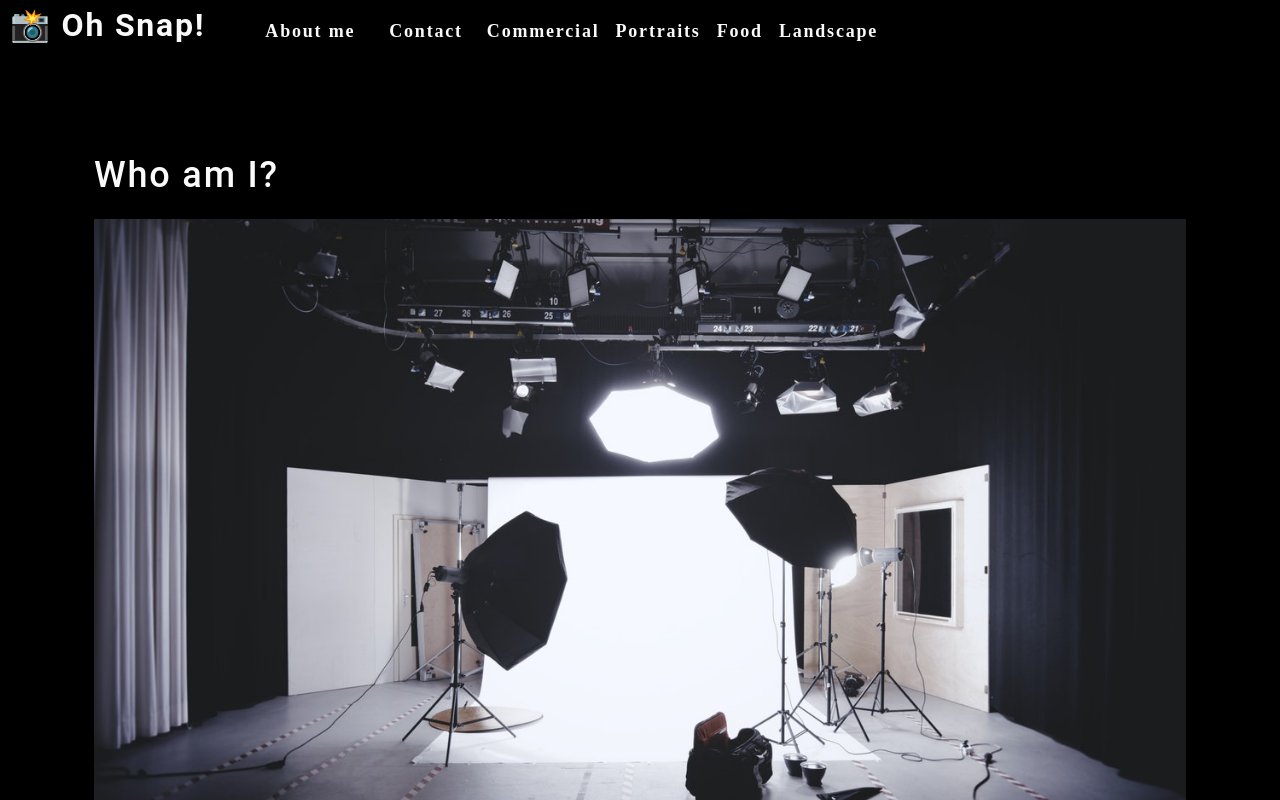
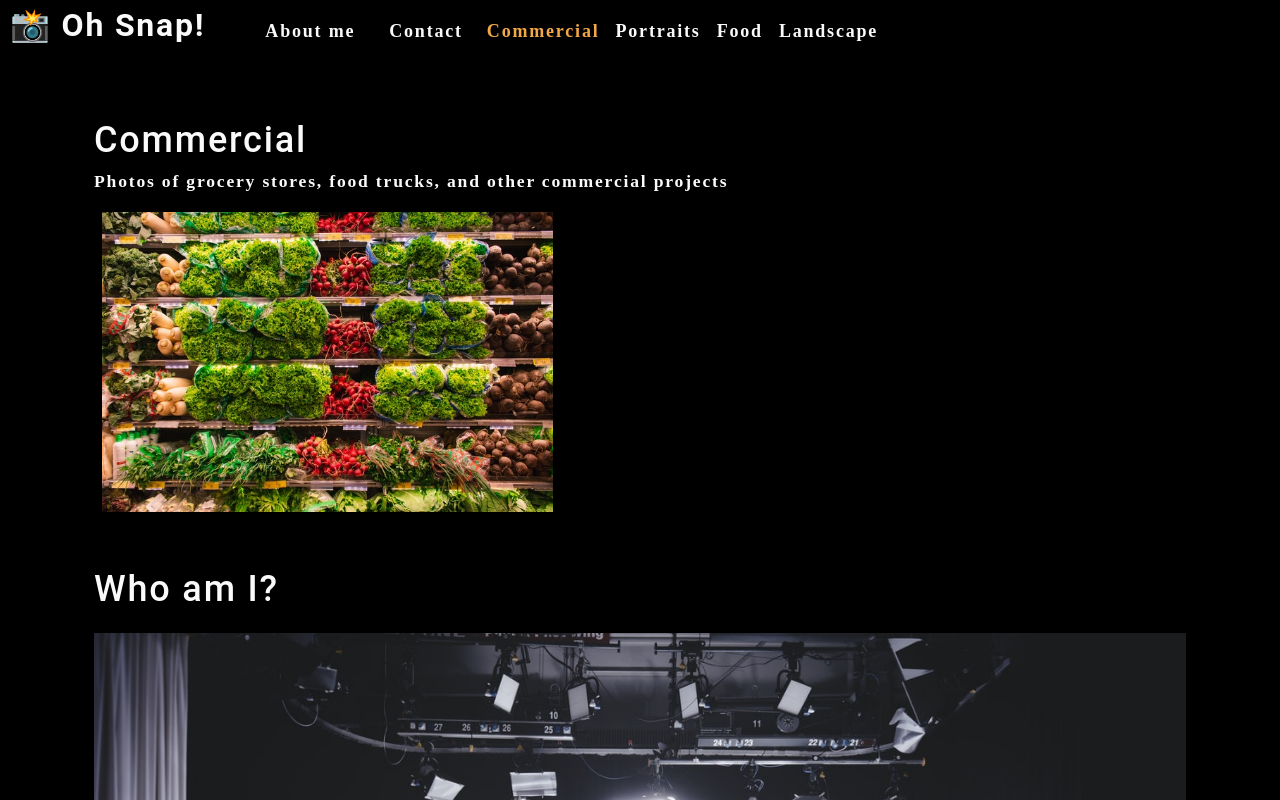
Before and after one commit to tomhabt/photo-port, a React (Create React App) app: page / in a window 1280 px wide. Shown: the top 800 px of the page. Built offline with nearby package versions, Linux system fonts and the light colour scheme.

Commit message:
components with use state and effect formed

```diff
--- a/src/App.js
+++ b/src/App.js
@@ -1,16 +1,34 @@
-import React from "react"
-import About from "./components/About"
-import Nav from "./components/Nav"
-
+import React, { useState } from 'react';
+import Nav from './components/Nav/nav';
+import About from './components/About/about';
+import Gallery from './components/Gallery/gallery';
 
 function App() {
+  const [categories] = useState([
+    {
+      name: 'commercial',
+      description: 'Photos of grocery stores, food trucks, and other commercial projects',
+    },
+    { name: 'portraits', description: 'Portraits of people in my life' },
+    { name: 'food', description: 'Delicious delicacies' },
+    { name: 'landscape', description: 'Fields, farmhouses, waterfalls, and the beauty of nature' },
+  ]);
+
+  const [currentCategory, setCurrentCategory] = useState(categories[0]);
+
   return (
     <div>
-      <Nav></Nav>
+      <Nav
+        categories={categories}
+        setCurrentCategory={setCurrentCategory}
+        currentCategory={currentCategory}
+      ></Nav>
       <main>
-        <About></About>
+        <div>
+          <Gallery></Gallery>
+          <About></About>
+        </div>
       </main>
-
     </div>
   );
 }
--- /dev/null
+++ b/src/components/About/about.js
@@ -0,0 +1,15 @@
+import React from 'react';
+import coverImage from '../../assets/cover/cover-image.jpg'
+
+
+function About() {
+
+  return (
+    <section>
+      <h1 id="about">Who am I?</h1>
+      <img src={coverImage} className="my-2" style={{ width: "100%" }} alt="cover"  />
+    </section>
+  )
+}
+
+export default About
--- a/src/components/About/index.js
+++ /dev/null
@@ -1,15 +0,0 @@
-import React from "react";
-import CoverImage from "../../assets/cover/cover-image.jpg"
-
-const About = () => {
-    return (
-        <section className ="my-5">
-            <h1 id="about">
-                Who am I?
-            </h1>
-            <img src={CoverImage} className="my-2" style ={{width:"100%"}} alt="cover"  />
-        </section>
-    );
-}
-
-export default About;
--- /dev/null
+++ b/src/components/Gallery/gallery.js
@@ -0,0 +1,22 @@
+import React from 'react';
+import { capitalizeFirstLetter } from '../../utils/helpers';
+import photo from '../../assets/small/commercial/0.jpg';
+
+function Gallery(props) {
+
+    const currentCategory = {
+      name: "commercial",
+    description:
+      "Photos of grocery stores, food trucks, and other commercial projects",
+  };
+  return (
+    <section>
+      <h1>{capitalizeFirstLetter(currentCategory.name)}</h1>
+      <p>{currentCategory.description}</p>
+      <div className="flex-row">
+        <img src={photo} alt="Commercial Example" className="img-thumbnail mx-1"/>
+      </div>
+    </section>
+  );
+}
+export default Gallery;
--- a/src/components/Nav/index.js
+++ /dev/null
@@ -1,50 +0,0 @@
-import React from "react";
-import { capitalizeFirstLetter } from "../../utils/helpers";
-
-function Nav() {
-  const  categories = [
-    { name: 'commercial', description: 'Photos of grocery stores, food trucks, and other commercial projects' },
-    { name: 'portraits', description: 'Portraits of people in my life' },
-    { name: 'food', description: 'Delicious delicacies' },
-    { name: 'landscape', description: 'Fields, farmhouses, waterfalls, and the beauty of nature' }
-  ];
-
-  const handleClick = () => {
-    console.log("click handled")
-  }
-
-  return (
-    <header data-testid="header" className="flex-row px-1">
-      <h2>
-        <a href="/">
-          <span role="img" aria-label="camera"> 📸</span> Oh Snap!
-        </a>
-      </h2>
-      <nav>
-        <ul className="flex-row">
-          <li className="mx-2">
-            <a href="#about" onClick={() => handleClick()}>
-              About me
-            </a>
-          </li>
-          <li className={"mx-2"}>
-            <span onClick={() => handleClick()}>
-              Contact
-            </span>
-          </li>
-          {
-            categories.map((category) => (
-              <li className="mx-1" key={category.name} >
-                <span onClick={() => { handleClick(); }}>
-                 {capitalizeFirstLetter(category.name)}
-                </span>
-              </li>
-            ))
-          }
-        </ul>
-      </nav>
-    </header>
-  );
-}
-
-export default Nav;
--- /dev/null
+++ b/src/components/Nav/nav.js
@@ -0,0 +1,53 @@
+import React, {useEffect} from 'react';
+import { capitalizeFirstLetter } from '../../utils/helpers';
+
+function Nav(props) {
+  const {
+    categories = [],
+    setCurrentCategory,
+    currentCategory,
+  } = props;
+
+
+  useEffect(() => {document.title = currentCategory.name}, [currentCategory]);
+
+  return (
+    <header className="flex-row px-1">
+      <h2>
+        <a data-testid="link" href="/">
+          <span role="img" aria-label="camera"> 📸</span> Oh Snap!
+        </a>
+      </h2>
+      <nav>
+        <ul className="flex-row">
+          <li className="mx-2">
+            <a data-testid="about" href="#about">
+              About me
+            </a>
+          </li>
+          <li className="mx-2">
+            <span>Contact</span>
+          </li>
+          {categories.map((category) => (
+            <li
+              className={`mx-1 ${
+                currentCategory.name === category.name && 'navActive'
+                }`}
+              key={category.name}
+            >
+              <span
+                onClick={() => {
+                  setCurrentCategory(category)
+                }}
+              >
+                {capitalizeFirstLetter(category.name)}
+              </span>
+            </li>
+          ))}
+        </ul>
+      </nav>
+    </header>
+  );
+}
+
+export default Nav;
```
Also changed, not shown: src/components/PhotoList/photoList.js (added, +12 -0 lines).
